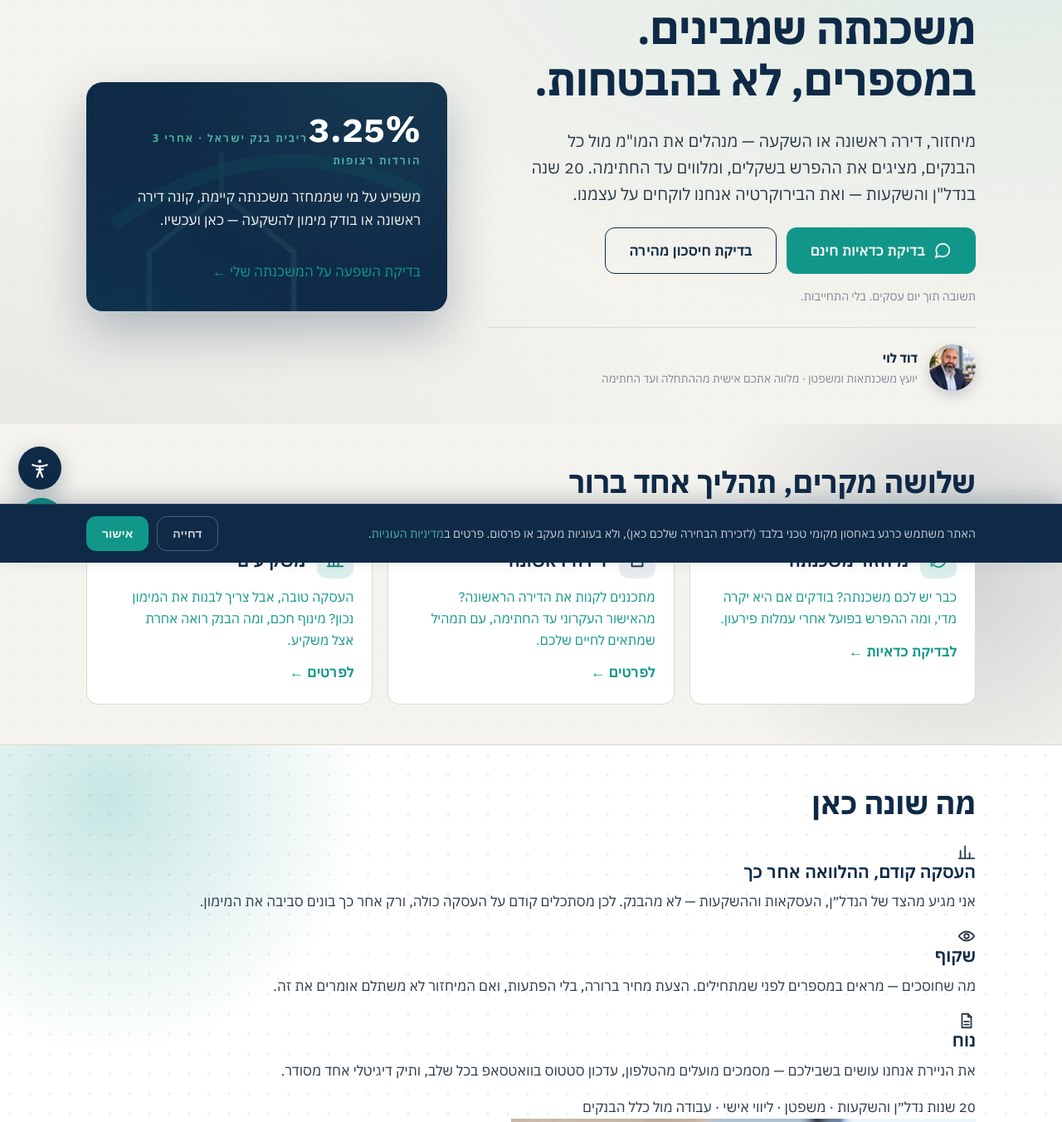
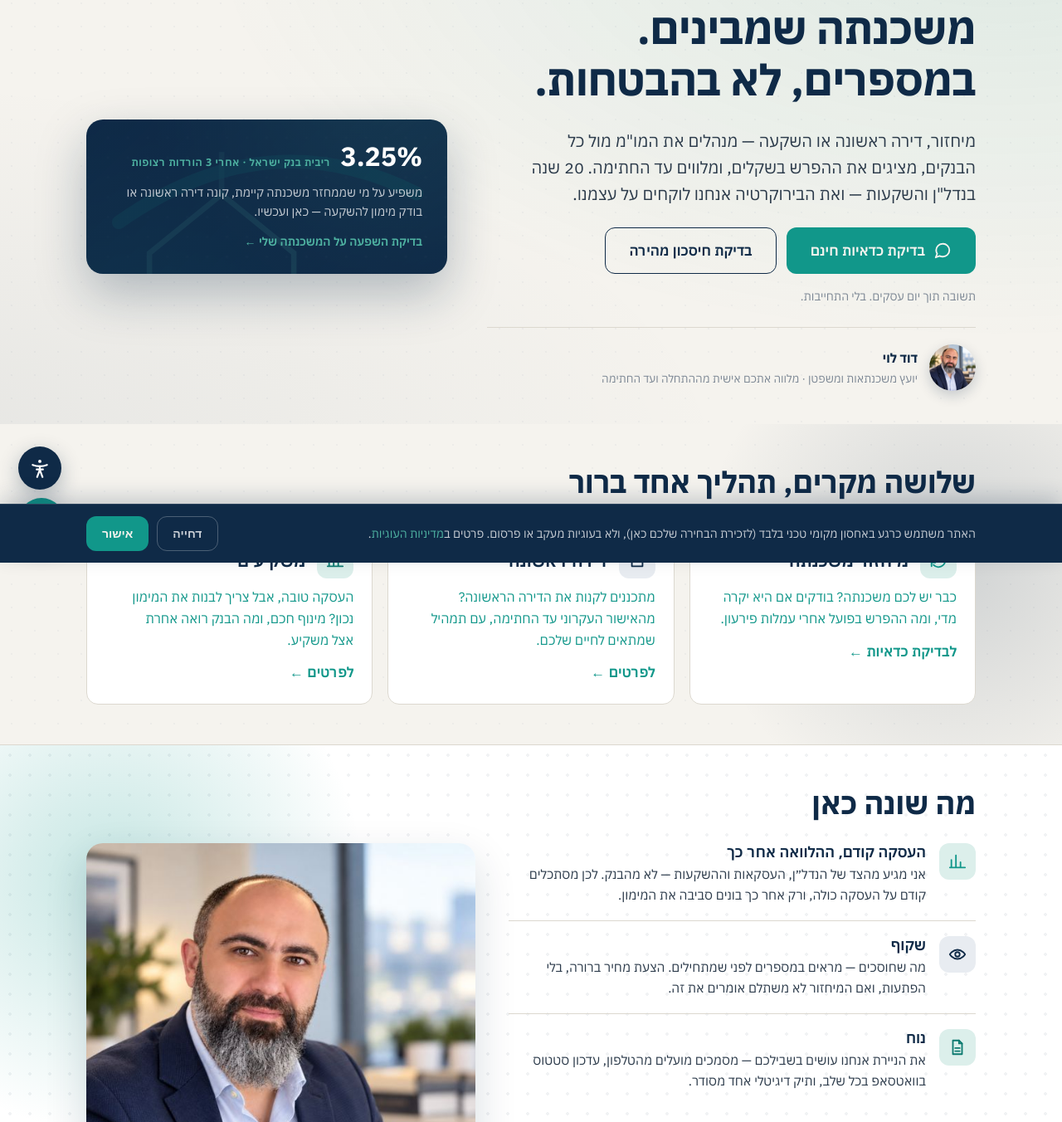
Before and after one commit to levydave1/barur-site, a plain HTML site: page index.html in a window 1280 px wide. Shown: the part 122-1474 px from the top of the page at 83% size. Drawn offline with Linux system fonts and the light colour scheme.

Commit message:
Add files via upload

```diff
--- a/assets/css/style.css
+++ b/assets/css/style.css
@@ -61,6 +61,13 @@ p{margin:0 0 1em;text-wrap:pretty}
 .hero-card .v{font-size:44px;font-weight:700;line-height:1;color:#fff}
 .hero-card .d{font-size:15px;color:#C9CFD6}
 .hero-card hr{border:0;border-top:1px solid rgba(255,255,255,.15);margin:4px 0}
+.hero-card.compact{padding:28px 30px;gap:14px}
+.hero-card.compact .market-badge{display:flex;align-items:baseline;gap:12px;flex-wrap:wrap}
+.hero-card.compact .market-badge .v{font-size:32px}
+.hero-card.compact .market-badge .k{font-size:12.5px;letter-spacing:.04em;text-transform:none}
+.hero-card.compact p{font-size:14.5px;color:#C9CFD6;margin:0}
+.hero-card .more-link{font-size:14px;font-weight:600;color:var(--teal-light)}
+.hero-card .more-link:hover{color:#fff}
 
 /* sections */
 .section{padding:48px 0;position:relative}
@@ -103,6 +110,18 @@ p{margin:0 0 1em;text-wrap:pretty}
 .step:nth-child(3) .step-num{background:var(--navy-2)}
 .step:nth-child(4) .step-num{background:var(--teal-dark)}
 .step p{font-size:15px;margin:0}
+.why-grid{display:grid;grid-template-columns:1.2fr 1fr;gap:40px;align-items:stretch}
+.why-list{display:flex;flex-direction:column}
+.why-item{display:flex;gap:16px;padding:18px 0;border-top:1px solid var(--line)}
+.why-item:first-child{border-top:0;padding-top:0}
+.why-item .ico{width:44px;height:44px;border-radius:12px;background:var(--soft);color:var(--teal);display:flex;align-items:center;justify-content:center;flex:none}
+.why-item:nth-child(2) .ico{background:var(--navy-tint);color:var(--navy)}
+.why-item:nth-child(3) .ico{background:var(--soft);color:var(--teal-dark)}
+.why-item h3{margin:0 0 4px;font-size:18px}
+.why-item p{margin:0;font-size:15.5px}
+.facts-line{margin-top:22px;padding-top:18px;border-top:1px solid var(--line);font-size:13.5px;letter-spacing:.02em;color:var(--stone)}
+.why-photo{border-radius:20px;overflow:hidden;box-shadow:0 20px 50px rgba(15,42,71,.16);min-height:100%}
+.why-photo img{width:100%;height:100%;min-height:420px;object-fit:cover;object-position:top center}
 .stats{display:grid;grid-template-columns:repeat(3,minmax(0,1fr));gap:18px}
 .stat .v{font-size:40px;font-weight:700;color:var(--teal);line-height:1}
 .stat .d{font-size:15px;margin-top:8px}
@@ -215,7 +234,8 @@ html.a11y-fs-2 body{font-size:19.5px}
 html.a11y-fs-3 body{font-size:21px}
 
 @media (max-width:900px){
-  .hero-grid,.grid-3,.grid-2,.steps,.stats,.calc,.about-grid,.contact-grid{grid-template-columns:1fr}
+  .hero-grid,.grid-3,.grid-2,.steps,.stats,.calc,.about-grid,.contact-grid,.why-grid{grid-template-columns:1fr}
+  .why-photo img{min-height:280px}
   .site-footer .wrap{grid-template-columns:1fr}
   .hero{padding:36px 0 32px}
   .section{padding:36px 0}
```
